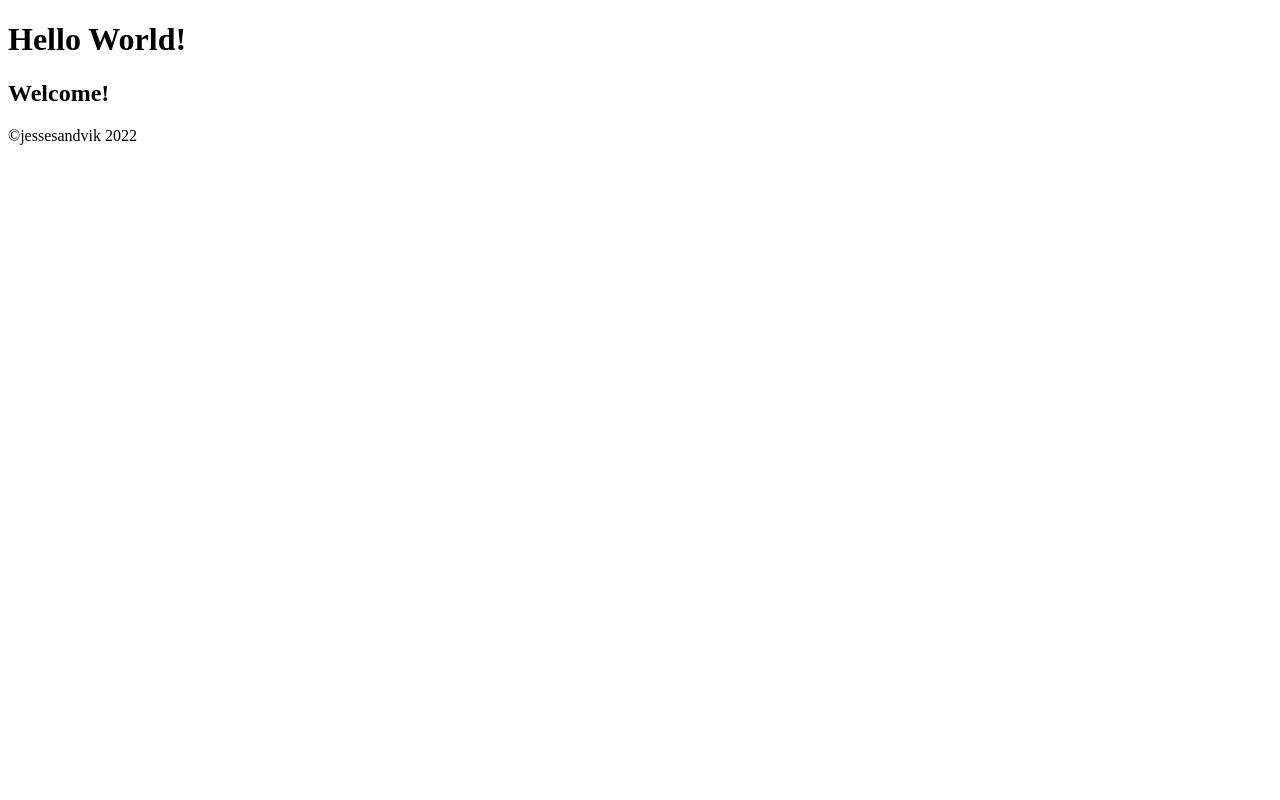
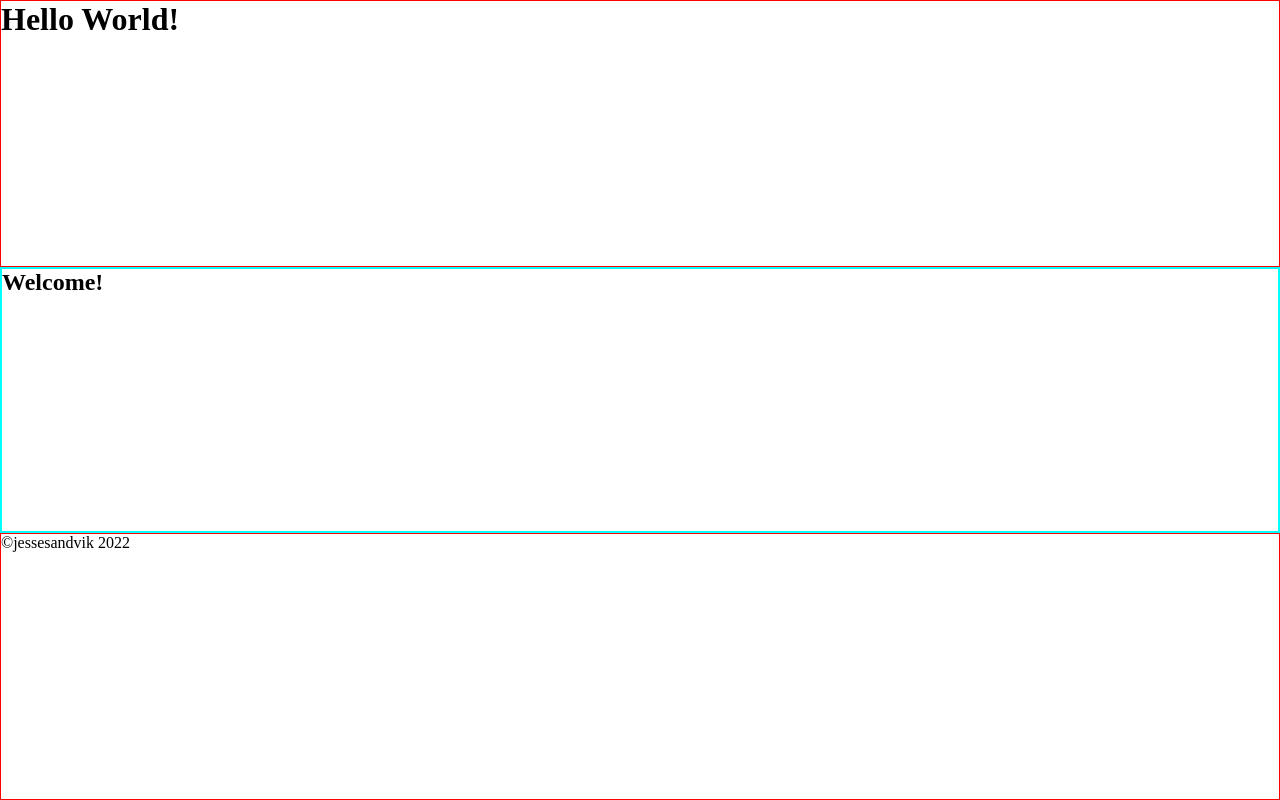
Before and after one commit to JesseSandvik/toolkit-front-end, a React (Create React App) app: page / in a window 1280 px wide. Built offline with nearby package versions, Linux system fonts and the light colour scheme.

Commit message:
style sheets created for header, footer, and main

```diff
--- a/src/css/styles.css
+++ b/src/css/styles.css
@@ -13,4 +13,25 @@ a {
   text-decoration: none;
 }
 
+.App {
+  display: grid;
+  grid-template-rows: 1fr 1fr 1fr;
+  min-height: 100vh;
+}
+
+footer {
+  border: 1px solid red;
+  grid-row: 3/-1;
+}
+
+header {
+  border: 1px solid red;
+  grid-row: 1/1;
+}
+
+main {
+  border: 2px solid aqua;
+  grid-row: 2/2;
+}
+
 /*# sourceMappingURL=styles.css.map */
--- a/src/index.js
+++ b/src/index.js
@@ -2,6 +2,8 @@ import React from 'react';
 import {createRoot} from 'react-dom/client';
 import {BrowserRouter as Router} from 'react-router-dom';
 import App from './App';
+
+import './css/styles.css';
 
 const container = document.getElementById('root');
 const root = createRoot(container);
--- a/src/organisms/main/Main.js
+++ b/src/organisms/main/Main.js
@@ -1,5 +1,9 @@
 const Main = () => {
-  return <h2>Welcome!</h2>;
+  return (
+    <main>
+      <h2>Welcome!</h2>
+    </main>
+  );
 };
 
 export default Main;
--- a/src/scss/_global.scss
+++ b/src/scss/_global.scss
@@ -12,3 +12,9 @@ ul {
 a {
   text-decoration: none;
 }
+
+.App {
+  display: grid;
+  grid-template-rows: 1fr 1fr 1fr;
+  min-height: 100vh;
+}
--- /dev/null
+++ b/src/scss/organisms/_Footer.scss
@@ -0,0 +1,4 @@
+footer {
+  border: 1px solid red;
+  grid-row: 3 / -1;
+}
--- /dev/null
+++ b/src/scss/organisms/_Header.scss
@@ -0,0 +1,4 @@
+header {
+  border: 1px solid red;
+  grid-row: 1 / 1;
+}
--- /dev/null
+++ b/src/scss/organisms/_Main.scss
@@ -0,0 +1,4 @@
+main {
+  border: 2px solid aqua;
+  grid-row: 2 / 2;
+}
--- /dev/null
+++ b/src/scss/organisms/_index.scss
@@ -0,0 +1,3 @@
+@forward './Footer';
+@forward './Header';
+@forward './Main';
--- a/src/scss/styles.scss
+++ b/src/scss/styles.scss
@@ -1 +1,2 @@
 @use './global';
+@use './organisms';
```
Also changed, not shown: 1 other file (tests, documents, lock files or other folders).
